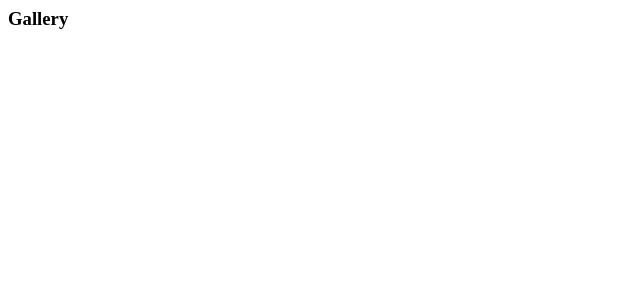
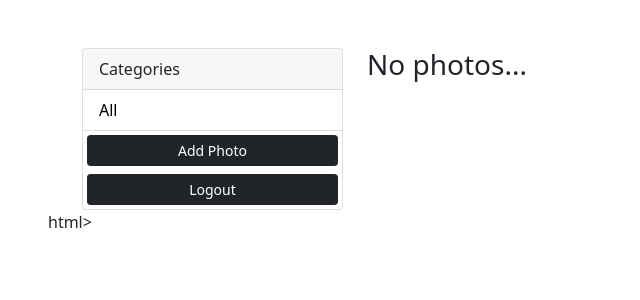
Before and after one commit to alijanovashukrona/Photoshare-project, a Django app: page / in a window 1280 px wide. Before the commit the part shown is almost empty. Shown: the top 300 px of the page, without its empty margins (0-640 px from the left). Run offline with Django 4.2, Linux system fonts and the light colour scheme.

Commit message:
added gallery.html

```diff
--- a/photoshare/photos/templates/photos/gallery.html
+++ b/photoshare/photos/templates/photos/gallery.html
@@ -1,3 +1,90 @@
-<h3>
-    Gallery
-</h3>
+<!DOCTYPE html>
+<html lang="en">
+
+<head>
+    <meta charset="UTF-8">
+    <meta http-equiv="X-UA-Compatible" content="IE=edge">
+    <meta name="viewport" content="width=device-width, initial-scale=1.0">
+    <title>Gallery</title>
+
+    <!-- CSS only -->
+    <link href="https://cdn.jsdelivr.net/npm/bootstrap@5.0.0-beta1/dist/css/bootstrap.min.css" rel="stylesheet"
+        integrity="sha384-giJF6kkoqNQ00vy+HMDP7azOuL0xtbfIcaT9wjKHr8RbDVddVHyTfAAsrekwKmP1" crossorigin="anonymous">
+
+    <style>
+        .image-thumbail {
+            height: 200px;
+            object-fit: cover;
+        }
+
+        .list-group-item a {
+            text-decoration: none;
+            color: black;
+        }
+    </style>
+</head>
+
+<body class="m-5">
+
+    <div class="container">
+        <div class="row">
+            <div class="col-md-3">
+                {% if request.user.is_authenticated %}
+                <p>Hello {{request.user}}</p>
+                {% endif %}
+                <div class="card">
+                    <div class="card-header">
+                        Categories
+                    </div>
+                    <ul class="list-group list-group-flush">
+                        <li class="list-group-item">
+                            <a href="{% url 'gallery' %}">All</a>
+                        </li>
+                        {% for category in categories %}
+                        <li class=" list-group-item">
+                            <a href="{% url 'gallery' %}?category={{category.name}}">
+                                {{category.name}}
+                            </a>
+                        </li>
+                        {% endfor %}
+
+
+                        <a href="{% url 'add' %}" class="btn btn-dark btn-block btn-sm m-1">Add Photo</a>
+                        <a href="{% url 'logout' %}" class="btn btn-dark btn-block btn-sm m-1">Logout</a>
+                    </ul>
+                </div>
+
+            </div>
+            <div class="col-md-9">
+                <div class="row">
+
+                    {% for photo in photos %}
+                    <div class="col-md-4">
+                        <div class="card my-2">
+                            <img class="image-thumbail" src="{{photo.image.url}}" alt="Card image cap">
+
+                            <div class="card-body">
+                                <small>Category: {{photo.category.name}}</small>
+                            </div>
+                            <a href="{% url 'photo' photo.id %}" class="btn btn-outline-dark btn-sm m-1">View</a>
+                        </div>
+                    </div>
+                    {% empty %}
+                    <h3>No photos...</h3>
+                    {% endfor %}
+
+
+
+
+
+
+
+
+                </div>
+            </div>
+        </div>
+    </div>
+
+</body>
+
+</html>html>
--- a/photoshare/photos/urls.py
+++ b/photoshare/photos/urls.py
@@ -4,5 +4,5 @@ from . import views
 urlpatterns = [
     path('', views.gallery, name='gallery'),
     path('photo/<str:pk>/', views.viewPhoto, name='photo'),
-    path('add', views.addPhoto, name='add'),
+    path('add/', views.addPhoto, name='add'),
 ]
```
